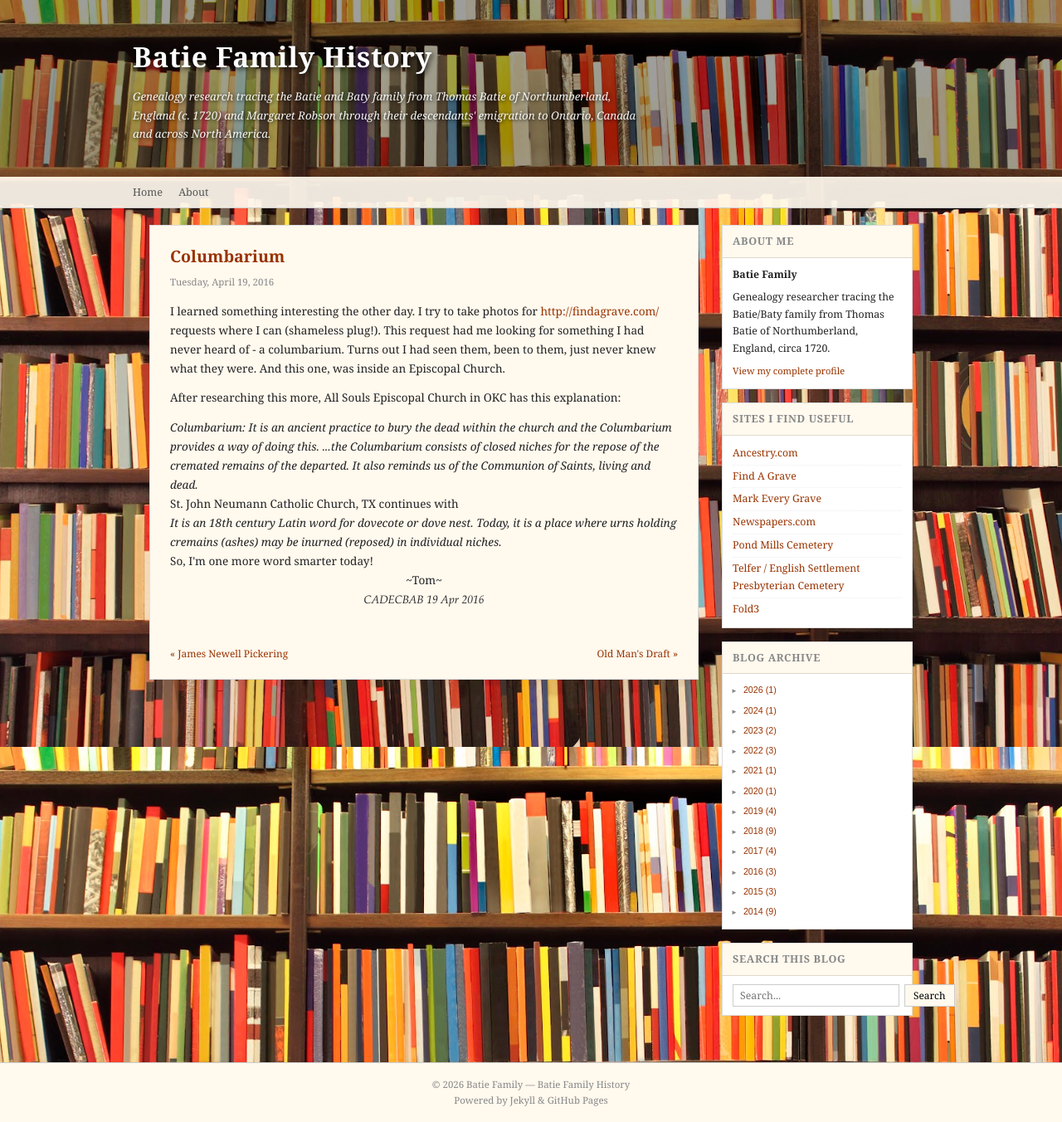
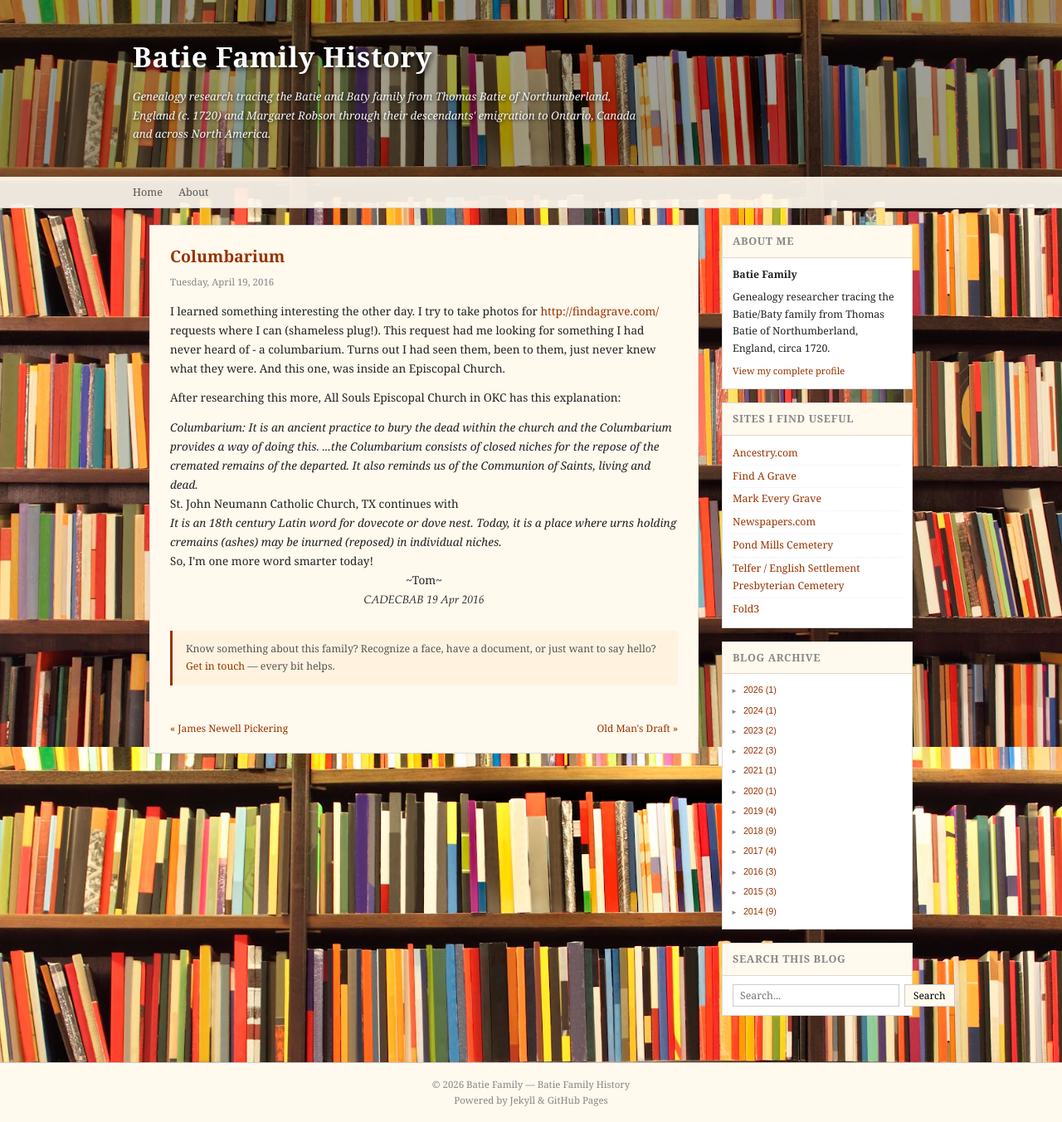
Before and after one commit to twbaty/batiefamilyhistory, a Jekyll site: the page built from _posts/2016-04-19-columbarium.md, in a window 1280 px wide. Shown: the whole page at 83% size. Built offline with Jekyll 4.4.1, drawn with Linux system fonts in a browser that asks for light colours; a script that is not in the unit is left out.

Commit message:
Add get-in-touch email link to bottom of every post
Co-Authored-By: Claude Sonnet 4.6 <noreply@anthropic.com>

```diff
--- a/_layouts/post.html
+++ b/_layouts/post.html
@@ -30,6 +30,10 @@ layout: default
     GLightbox({ selector: '.glightbox', touchNavigation: true, loop: false });
   </script>
 
+  <div class="post-contact">
+    <p>Know something about this family? Recognize a face, have a document, or just want to say hello? <a href="mailto:BatieFamilyHistory@gmail.com">Get in touch</a> — every bit helps.</p>
+  </div>
+
   <div class="post-nav">
     {% if page.previous.url %}
       <a class="prev-post" href="{{ site.baseurl }}{{ page.previous.url }}">&laquo; {{ page.previous.title }}</a>
--- a/assets/css/main.scss
+++ b/assets/css/main.scss
@@ -184,6 +184,15 @@ article.post .post-title {
   cursor: zoom-in;
 }
 
+.post-contact {
+  margin-top: 24px;
+  padding: 12px 16px;
+  background: #fff3e0;
+  border-left: 3px solid #993300;
+  font-size: 0.88em;
+  color: #555;
+}
+
 .post-nav {
   margin-top: 24px;
   padding-top: 16px;
```
